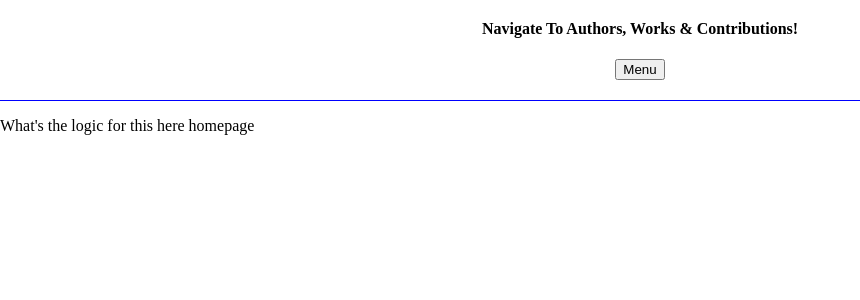
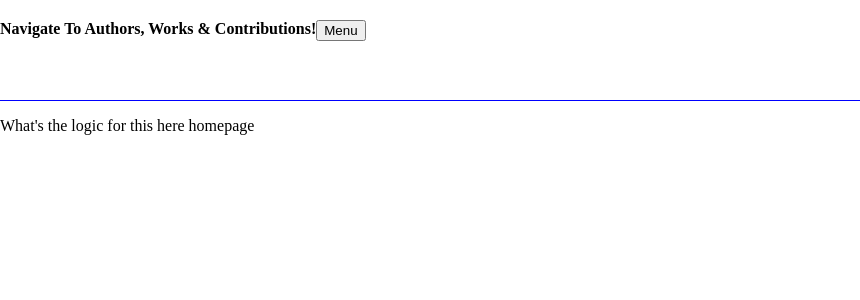
Before and after one commit to mmaustin/community-novel, a React (Create React App) app in the folder cn-client/: page / in a window 1280 px wide. Shown: the top 300 px of the page, without its empty margins (0-860 px from the left). Built offline with nearby package versions, Linux system fonts and the light colour scheme; no server answers.

Commit message:
continued with element position ing in the navbar

```diff
--- a/cn-client/src/index.css
+++ b/cn-client/src/index.css
@@ -9,12 +9,16 @@ body {
     height: 100px;
     display: flex;
     justify-content: flex-start;
-    align-items: center;
-    flex-flow: column;
+    align-items: flex-start;
+    flex-flow: wrap;
 }
 
 #nav-header {
   margin-top: 20px;
+  display: flex;
+  justify-content: center;
+  align-items: center;
+  flex-flow: wrap;
 }
 
 
@@ -46,7 +50,7 @@ body {
   }
 
   .dropbtn {
-    margin: 0;
+    margin-top: 20px;
   }
 
   /* Change color of dropdown links on hover */
```
